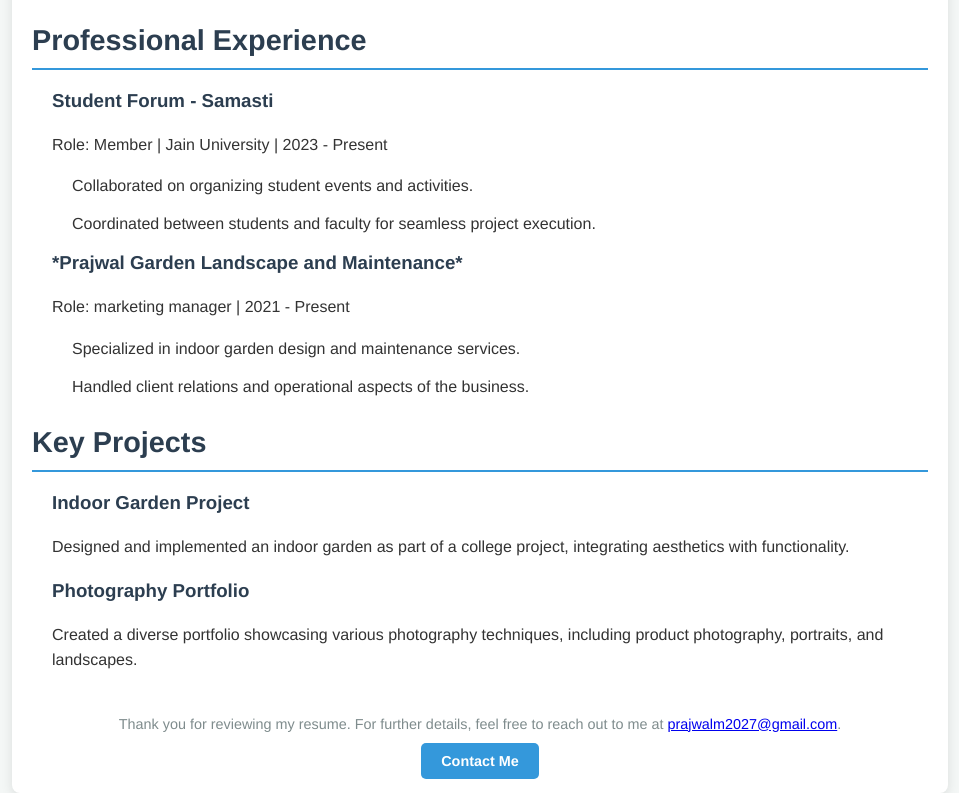
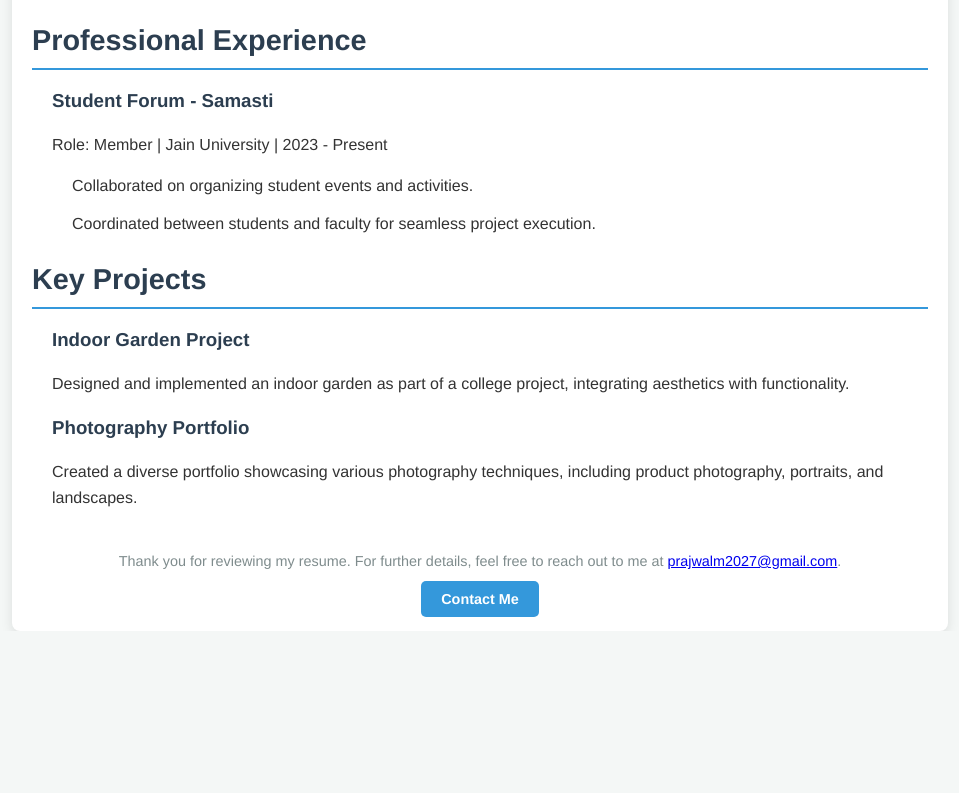
Before and after one commit to PrajwalMurali/myprofile_html, a plain HTML site: page index.html in a window 1280 px wide. Shown: the part 808-1601 px from the top of the page, without its empty margins (160-1119 px from the left). After the commit the page ends 1439 px from the top, so only its background shows below. Drawn offline with Linux system fonts and the light colour scheme.

Commit message:
Update index.html

```diff
--- a/index.html
+++ b/index.html
@@ -117,7 +117,6 @@
             <li>Photography: Canon 700D & 1200D, Light Painting, Portraits, Multiple Exposure</li>
             <li>Graphic Design: Adobe Photoshop, VN App (Video Editing)</li>
             <li>Interior Gardening & Design</li>
-
             <li>Languages: English, Kannada, Hindi, Tamil (Basic)</li>
             <li>Organizational Skills: Event Planning, Project Management</li>
         </ul>
@@ -146,15 +145,6 @@
                     <li>Coordinated between students and faculty for seamless project execution.</li>
                 </ul>
             </li>
-            <li>
-                <h3>*Prajwal Garden Landscape and Maintenance*</h3>
-                <p>Role: marketing manager | 2021 - Present</p>
-                <ul>
-                    <li>Specialized in indoor garden design and maintenance services.</li>
-                    <li>Handled client relations and operational aspects of the business.</li>
-                </ul>
-            </li>
-        </ul>
     </div>
 
     <!-- Projects -->
```
